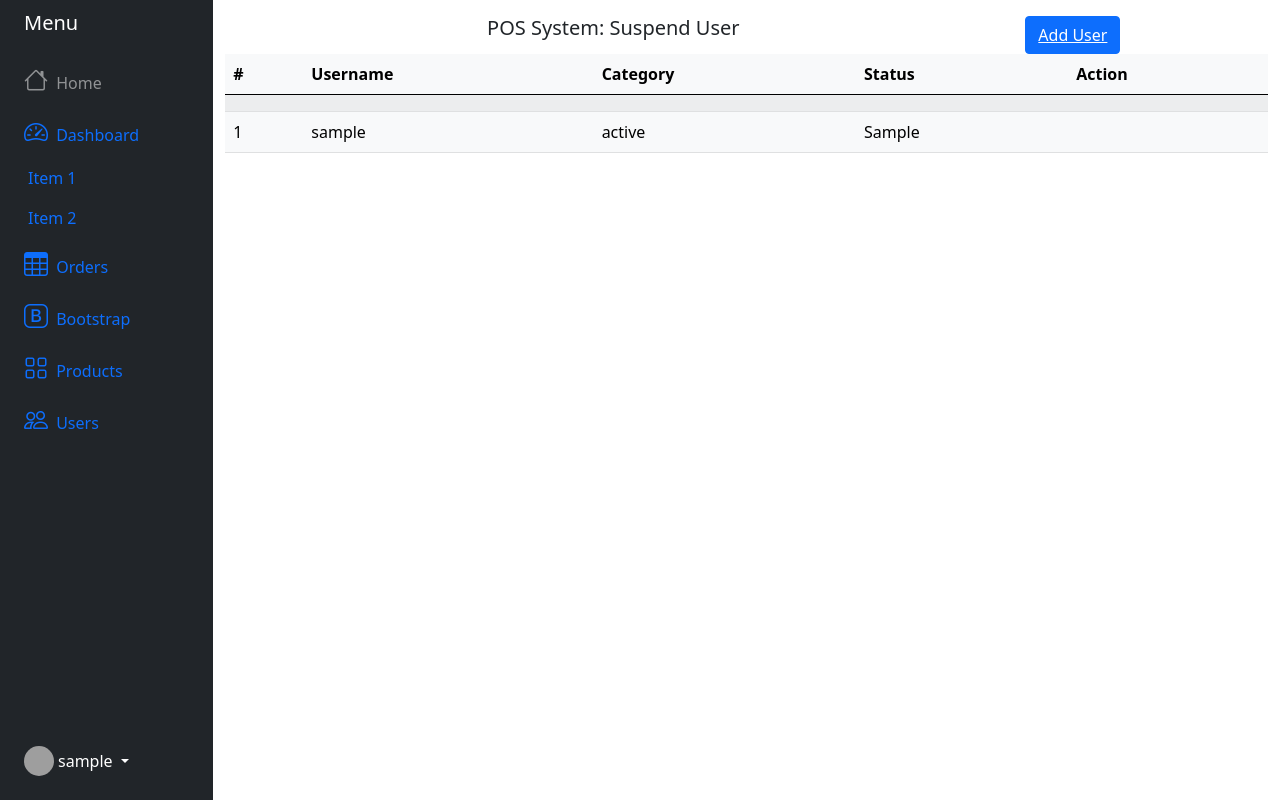
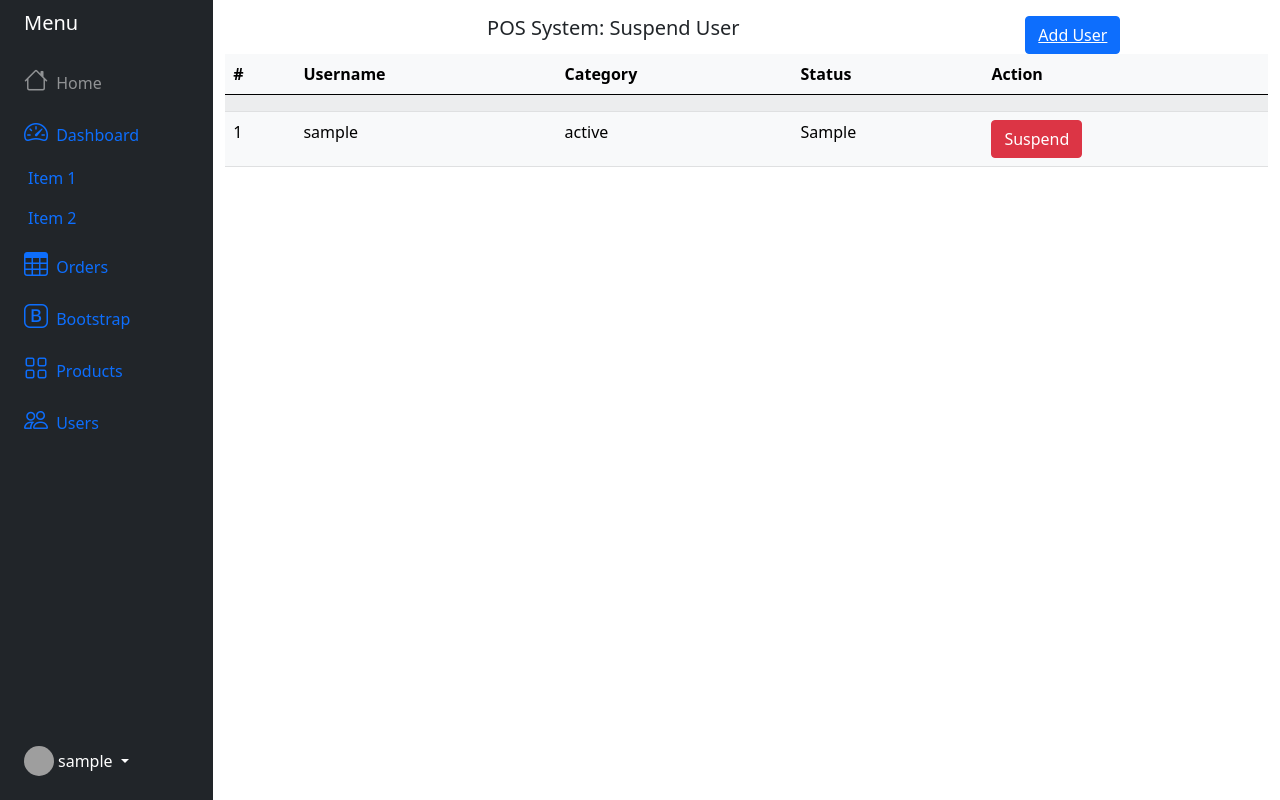
Before and after one commit to kivaimuinde/pos, a PHP site: page /app/users/suspend.php in a window 1280 px wide. Run offline with PHP 8.4, Linux system fonts and the light colour scheme; the visitor is signed in with stand-in values (Sample User, id 1); tables that the repository leaves empty or names only in its code hold one stand-in row (values such as "Sample post"); some web fonts are replaced; grey boxes are pictures that could not be loaded.

Commit message:
continuous intergration and code updates

```diff
--- a/app/users/suspend.php
+++ b/app/users/suspend.php
@@ -28,7 +28,9 @@ if (empty(isset($_SESSION["login"]))) {
   <!--
     <script src="include/js/bootstrap.bundle.min.js"></script>
 -->
+  <script>
 
+  </script>
 </head>
 
 <body>
@@ -90,7 +92,10 @@ if (empty(isset($_SESSION["login"]))) {
                   <td><?php echo $status; ?></td>
                   <td><?php echo $category; ?></td>
                   <td>
-
+                    <form id="suspend-user-form" method="POST" action="../../backend/users/suspend-user.php">
+                      <input type="hidden" name="id" id="id" value="<?php echo $id; ?>" />
+                      <input type="submit" id="submit" name="suspend" value="Suspend" class="btn btn-danger" />
+                    </form>
 
                   </td>
                 </tr>
```
